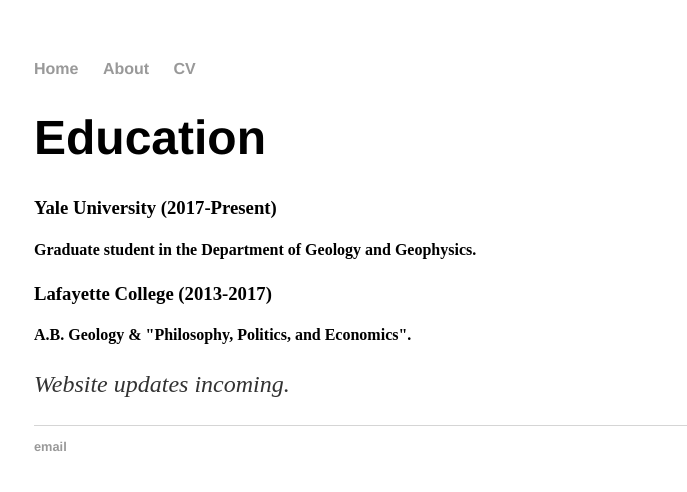
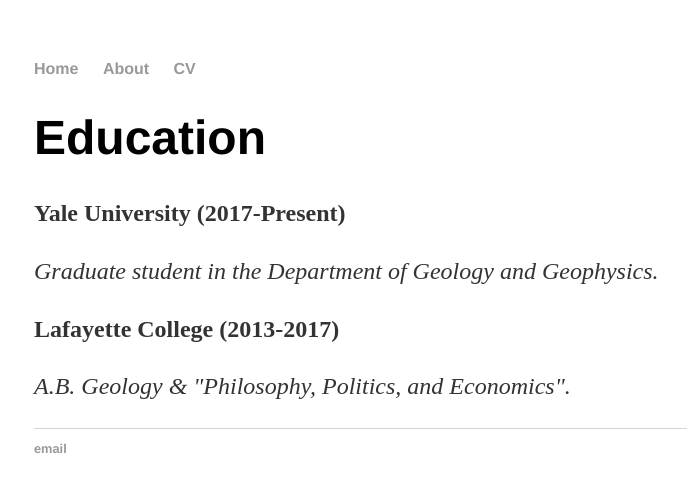
Before and after one commit to jackolivershaw/jackolivershaw.github.io, a Jekyll site: the page built from about/index.html, in a window 1280 px wide. Shown: the top 492 px of the page, without its empty margins (158-845 px from the left). Built offline with Jekyll 4.4.1, drawn with Linux system fonts in a browser that asks for light colours.

Commit message:
Update index.html

```diff
--- a/about/index.html
+++ b/about/index.html
@@ -4,10 +4,11 @@ title: Jack Shaw
 ---
 <div class="blurb">
 	<h1>Education</h1>
-	<h3>Yale University (2017-Present)</h3>
-	<h4>Graduate student in the Department of Geology and Geophysics.</h4>
+	<p><b>Yale University (2017-Present)</p></b>
+	<p><em>Graduate student in the Department of Geology and Geophysics.</em></p>
 	<p></p>
-	<h3>Lafayette College (2013-2017)</h3>
-	<h4>A.B. Geology & "Philosophy, Politics, and Economics".</h4>
-	<p><em>Website updates incoming.</em></p>
+
+
+	<p><b>Lafayette College (2013-2017)</p></b>
+	<p><em>A.B. Geology & "Philosophy, Politics, and Economics".</em></p>
 </div><!-- /.blurb -->
```
